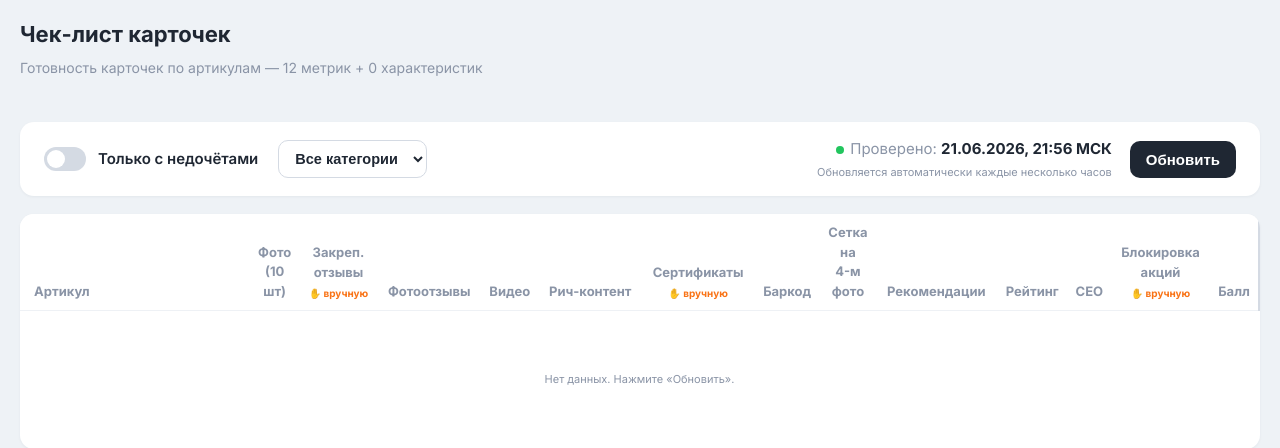
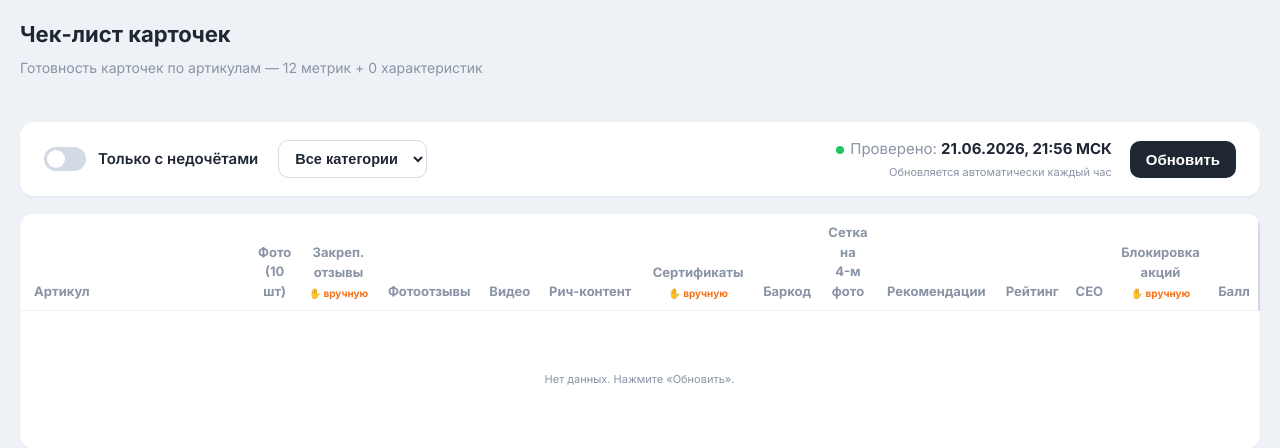
Before and after one commit to jotostreetwear-prog/joto-ctr-monitor, a Flask app: page /checklist in a window 1280 px wide. Shown: the top 448 px of the page. Run offline with Flask 3, Linux system fonts and the light colour scheme; data that the repository does not hold is empty.

Commit message:
Чек-лист: авто-пересчёт каждый час (CHECKLIST_REFRESH_HOURS=1 по умолчанию)

```diff
--- a/main.py
+++ b/main.py
@@ -517,8 +517,8 @@ def run_scheduler():
     schedule.every(30).minutes.do(check_budgets)
     # Сводка по чек-листу карточек — раз в день
     schedule.every().day.at("07:00").do(notify_checklist)
-    # Автоматический пересчёт чек-листа каждые N часов (по умолчанию 6)
-    refresh_h = int(os.environ.get("CHECKLIST_REFRESH_HOURS", "6"))
+    # Автоматический пересчёт чек-листа каждые N часов (по умолчанию 1 — раз в час)
+    refresh_h = int(os.environ.get("CHECKLIST_REFRESH_HOURS", "1"))
     schedule.every(refresh_h).hours.do(checklist.compute_checklist)
     print(f"Планировщик запущен — CTR в 09:00 МСК, бюджет каждые 30 мин, "
           f"чек-лист: сводка в 10:00 МСК, авто-пересчёт каждые {refresh_h} ч")
--- a/templates/checklist.html
+++ b/templates/checklist.html
@@ -81,7 +81,7 @@
     <div style="display:flex;align-items:center;gap:18px">
       <div style="text-align:right">
         <span class="checked"><span class="dot"></span>Проверено: <b id="checkedAt">—</b></span>
-        <div style="font-size:11px;color:var(--muted);margin-top:3px">Обновляется автоматически каждые несколько часов</div>
+        <div style="font-size:11px;color:var(--muted);margin-top:3px">Обновляется автоматически каждый час</div>
       </div>
       <button class="refresh" id="refreshBtn" onclick="refresh()">Обновить</button>
     </div>
```
